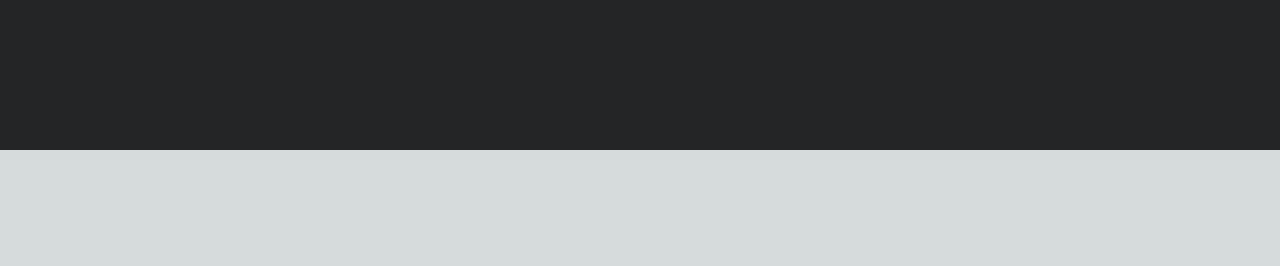
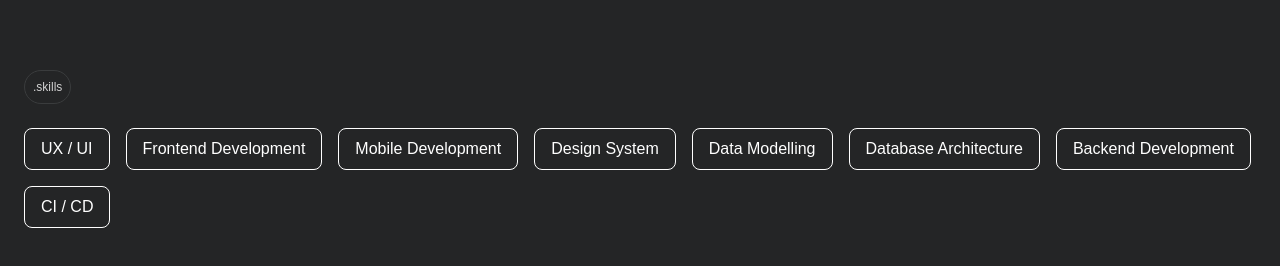
Before and after one commit to devcimen/portfolio-emrecimen, a Next.js app: page / in a window 1280 px wide. Shown: the part 1198-1464 px from the top of the page. Before the commit the page ends 1348 px from the top, so only its background shows below. Built offline with nearby package versions, Linux system fonts and the light colour scheme; a web font is replaced by a local one.

Commit message:
Implemented skills section

```diff
--- a/src/components/Header.tsx
+++ b/src/components/Header.tsx
@@ -12,7 +12,7 @@ const Header: FC = () => {
 
     return (
         <motion.header
-            className="flex justify-between items-center w-full py-4 sticky top-0 bg-gray-000 z-50"
+            className="flex justify-between items-center w-full py-4 sticky top-0 z-50"
             initial={{ opacity: 0, y: -20 }}
             animate={{ opacity: 1, y: 0 }}
             transition={{ duration: 0.5 }}
--- a/src/components/Tag.tsx
+++ b/src/components/Tag.tsx
@@ -7,14 +7,21 @@ import { motion } from "framer-motion";
 // Tag Props
 interface TagProps {
     text: string;
+    type?: 'primary' | 'secondary';
 }
 
-const Tag: FC<TagProps> = ({ text }) => {
+const Tag: FC<TagProps> = ({ text, type = 'primary' }) => {
+    const styles = {
+        primary: "inline-block px-2 py-2 border border-gray-100 text-gray-400 text-xs rounded-full",
+        secondary: "inline-block px-4 py-2 border border-gray-FFF text-gray-FFF text-base rounded-lg"
+    };
+
     return (
         <motion.div
-            className="inline-block px-2 py-2 border border-gray-100 text-gray-400 text-xs rounded-full"
+            className={styles[type]}
             initial={{ opacity: 0, scale: 0.9 }}
-            animate={{ opacity: 1, scale: 1 }}
+            whileInView={{ opacity: 1, scale: 1 }}
+            viewport={{ once: true }}
             transition={{ duration: 1 }}
         >
             {text}
--- a/src/pages/index.tsx
+++ b/src/pages/index.tsx
@@ -55,9 +55,9 @@ const Home: NextPage = () => {
                 </section>
 
                 {/* About section */}
-                <section id='about' className="mt-20 flex flex-col relative mb-40">
+                <section id='about' className="mt-20 flex flex-col relative">
                     <div className='flex items-start w-full'>
-                        <Tag text=".aboutme" />
+                        <Tag text=".aboutme" type='primary' />
                         <div className="relative ml-auto">
                             <motion.div
                                 className="w-60 h-48 relative"
@@ -99,6 +99,31 @@ const Home: NextPage = () => {
                     </motion.p>
 
                 </section>
+
+                {/* Skills section */}
+                <section id='skills' className="mt-20 flex flex-col relative mb-40">
+                    <div className='flex items-start w-full'>
+                        <Tag text=".skills" type='primary' />
+                    </div>
+                    <div className='mt-6 flex flex-wrap gap-4'>
+                        <motion.div
+                            className='flex flex-wrap gap-4'
+                            initial={{ opacity: 0, scale: 0.9 }}
+                            whileInView={{ opacity: 1, scale: 1 }}
+                            viewport={{ once: true }}
+                            transition={{ duration: 1, staggerChildren: 0.2 }}
+                        >
+                            <Tag text="UX / UI" type="secondary" />
+                            <Tag text="Frontend Development" type="secondary" />
+                            <Tag text="Mobile Development" type="secondary" />
+                            <Tag text="Design System" type="secondary" />
+                            <Tag text="Data Modelling" type="secondary" />
+                            <Tag text="Database Architecture" type="secondary" />
+                            <Tag text="Backend Development" type="secondary" />
+                            <Tag text="CI / CD" type="secondary" />
+                        </motion.div>
+                    </div>
+                </section>
             </div>
         </div>
     );
```
Lines whose indentation alone changed are shown as unchanged.
